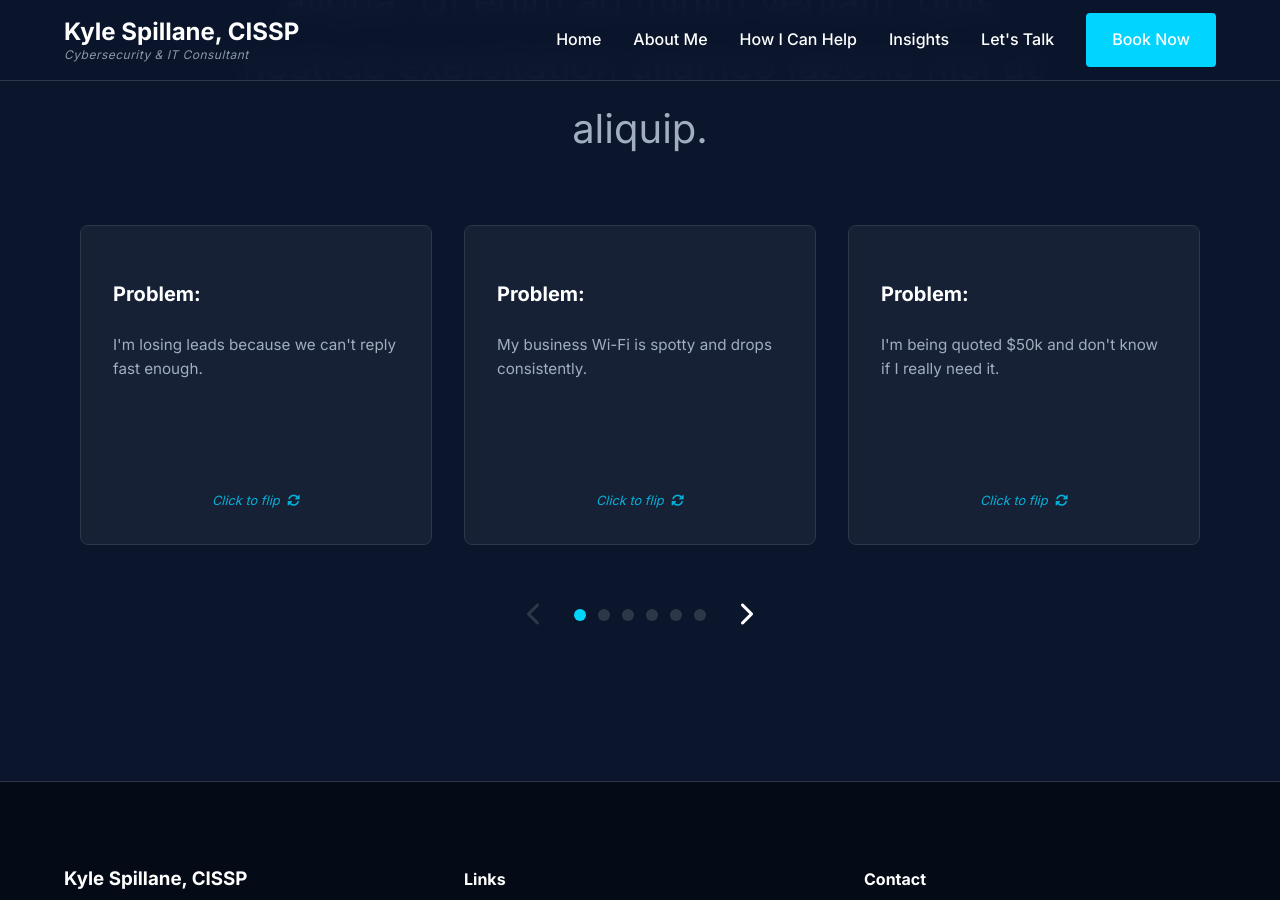
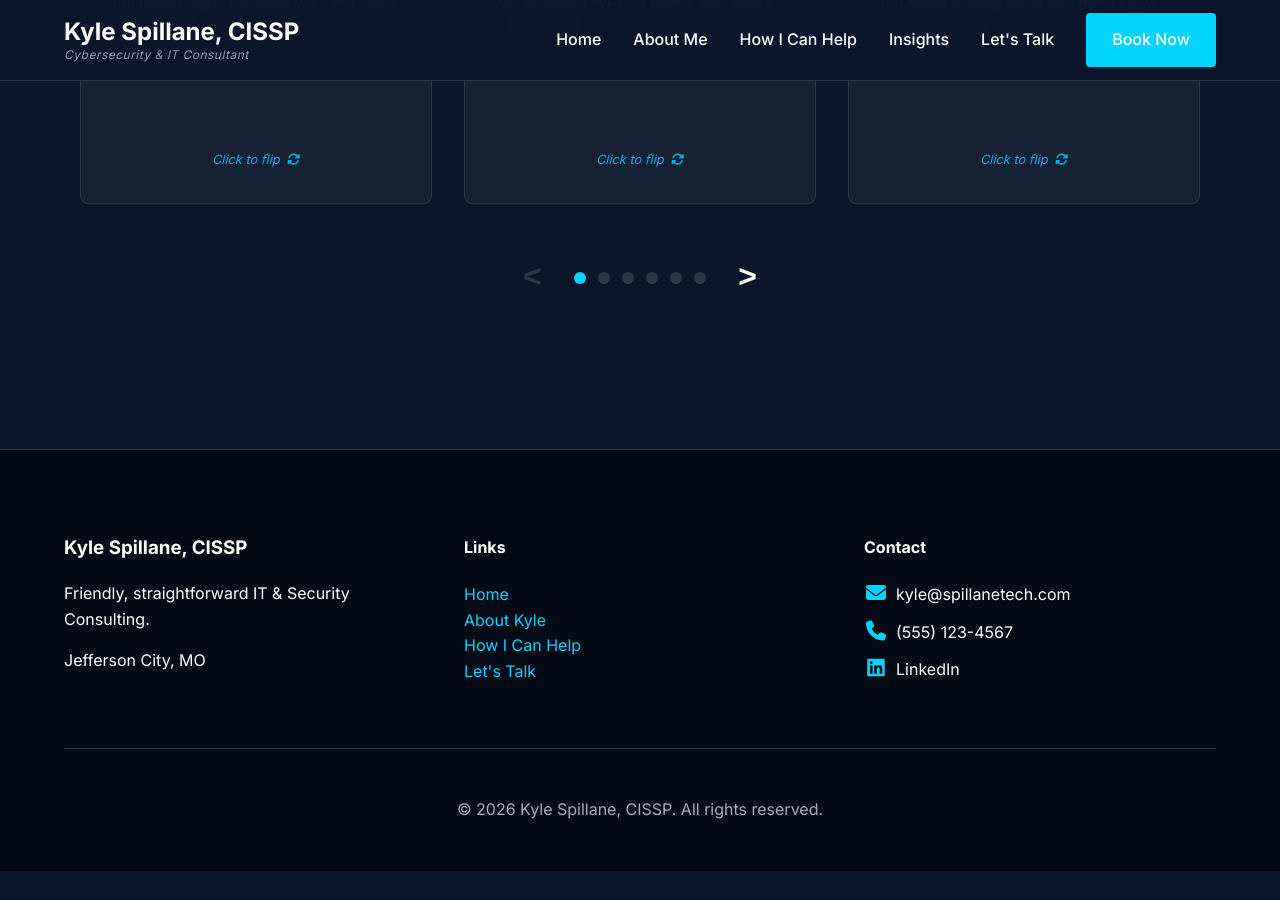
Before and after one commit to kspillane/Spillanetech-website, a Jekyll site: the page built from services.html, in a window 1280 px wide and 900 px high, scrolled down 531 px. Built offline with Jekyll 4.4.1, drawn with Linux system fonts in a browser that asks for light colours; nearby versions of some CDN libraries; after the commit the page ends 1402 px from its top, so only the background shows below that.

Commit message:
feat: update services page description styling and refactor carousel navigation to page-based movement with custom arrows

```diff
--- a/services.html
+++ b/services.html
@@ -24,7 +24,7 @@
     <div class="container">
         <div class="section-title">
             <h1>How I Can Help</h1>
-            <p style="margin-top: 1rem; color: var(--color-text-muted); max-width: 800px; margin: 1rem auto 0 auto;">
+            <p style="margin-top: 1rem; color: var(--color-text-muted); max-width: 800px; margin: 1rem auto 0 auto; font-size: 0.9rem; line-height: 1.5;">
                 Lorem ipsum dolor sit amet, consectetur adipiscing elit. Sed do eiusmod tempor incididunt ut labore et dolore magna aliqua. Ut enim ad minim veniam, quis nostrud exercitation ullamco laboris nisi ut aliquip.
             </p>
         </div>
@@ -70,16 +70,16 @@
 
             <!-- Navigation -->
             <div class="carousel-nav">
-                <button class="carousel-arrow" aria-label="Previous" @click="prev()" :disabled="currentSlide === 0">
-                    <i class="fas fa-chevron-left"></i>
+                <button class="carousel-arrow" aria-label="Previous Page" @click="prev()" :disabled="currentSlide === 0" style="font-weight: bold; font-family: monospace; font-size: 2rem;">
+                    &lt;
                 </button>
                 <div class="carousel-dots">
                     <template x-for="i in (maxSlide + 1)">
                         <button class="carousel-dot" aria-label="Go to slide" :class="{ 'active': currentSlide === (i - 1) }" @click="goTo(i - 1)"></button>
                     </template>
                 </div>
-                <button class="carousel-arrow" aria-label="Next" @click="next()" :disabled="currentSlide === maxSlide">
-                    <i class="fas fa-chevron-right"></i>
+                <button class="carousel-arrow" aria-label="Next Page" @click="next()" :disabled="currentSlide === maxSlide" style="font-weight: bold; font-family: monospace; font-size: 2rem;">
+                    &gt;
                 </button>
             </div>
 
```
Also changed, not shown: other parts of services.html (+2 -2 lines).
